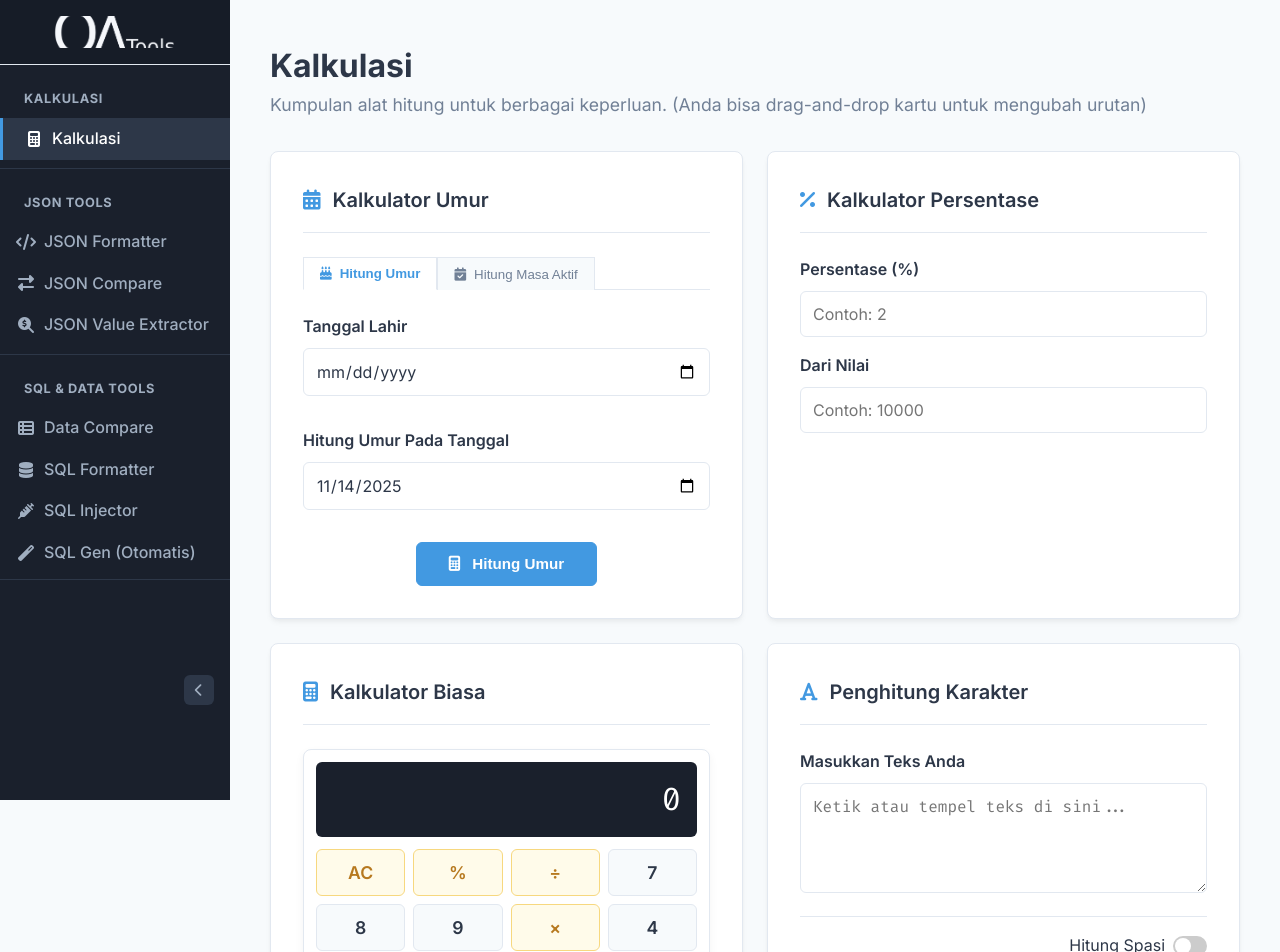
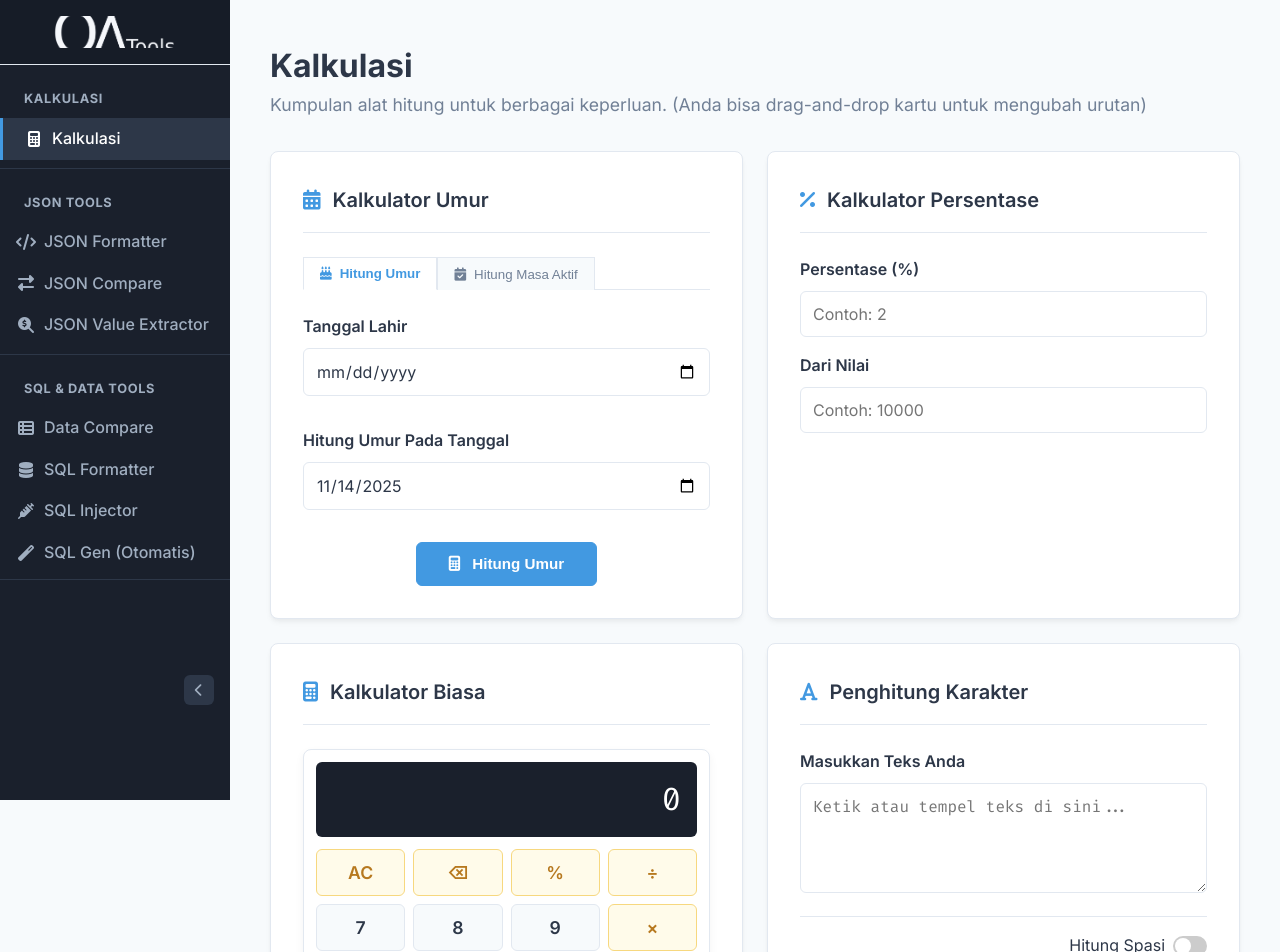
Before and after one commit to rifqi23ahmad/QATools, a React (Vite) app: page /kalkulasi in a window 1280 px wide. Shown: the top 952 px of the page. Built offline with nearby package versions, Linux system fonts and the light colour scheme.

Commit message:
enhance calculator

```diff
--- a/src/tools/StandardCalculator.jsx
+++ b/src/tools/StandardCalculator.jsx
@@ -1,117 +1,255 @@
 import React, { useState } from 'react';
+// Impor CSS Module
 import styles from './StandardCalculator.module.css';
 
-// Fungsi untuk melakukan perhitungan
-const calculate = (op1, op2, operator) => {
-  switch (operator) {
-    case '+': return op1 + op2;
-    case '-': return op1 - op2;
-    case '*': return op1 * op2;
-    case '/': return op1 / op2;
-    default: return op2;
+// kalkulasi dasar
+const calculate = (a, b, op) => {
+  switch (op) {
+    case '+': return a + b;
+    case '-': return a - b;
+    case '*': return a * b;
+    case '/': return a / b;
+    default: return b;
   }
 };
 
+const opToDisplay = (op) => {
+  if (!op) return '';
+  if (op === '*') return '×';
+  if (op === '/') return '÷';
+  if (op === '-') return '−';
+  return op; // '+'
+};
+
 function StandardCalculator() {
-  const [display, setDisplay] = useState('0');
-  const [operand1, setOperand1] = useState(null);
-  const [operator, setOperator] = useState(null);
+  // Semua yang kita butuhkan: operand1 (number), operator (char), operand2 (string sementara),
+  // waitingForOperand2=true berarti layar sekarang hanya menampilkan simbol operator
+  const [display, setDisplay] = useState('0');     // apa yang terlihat di layar utama (string)
+  const [operand1, setOperand1] = useState(null);   // number atau null
+  const [operator, setOperator] = useState(null);   // '+','-','*','/' atau null
+  const [operand2, setOperand2] = useState('');     // string (kosong jika belum mulai mengetik operand2)
   const [waitingForOperand2, setWaitingForOperand2] = useState(false);
 
-  const inputDigit = (digit) => {
-    if (waitingForOperand2) {
-      setDisplay(String(digit));
-      setWaitingForOperand2(false);
-    } else {
-      setDisplay(display === '0' ? String(digit) : display + digit);
+  const clearAll = () => {
+    setDisplay('0');
+    setOperand1(null);
+    setOperator(null);
+    setOperand2('');
+    setWaitingForOperand2(false);
+  };
+
+  const handleBackspace = () => {
+    // Jangan izinkan backspace ketika layar hanya menampilkan simbol operator
+    if (waitingForOperand2) return;
+
+    // Jika sedang mengetik operand2
+    if (operator && operand1 != null) {
+      if (operand2.length > 1) {
+        const nextOp2 = operand2.slice(0, -1);
+        setOperand2(nextOp2);
+        setDisplay(`${operand1} ${opToDisplay(operator)} ${nextOp2}`);
+      } else if (operand2.length === 1) {
+        // hapus semua operand2 -> kembali tampil simbol operator
+        setOperand2('');
+        setWaitingForOperand2(true);
+        setDisplay(opToDisplay(operator));
+      } else {
+        // tidak ada operand2 (fallthrough) - tidak seharusnya terjadi karena waitingForOperand2 akan true
+        setDisplay(opToDisplay(operator));
+        setWaitingForOperand2(true);
+      }
+      return;
+    }
+
+    // Jika tidak ada operator (ketik angka pertama)
+    if (!operator) {
+      if (display.length <= 1 || (display.length === 2 && display.startsWith('-'))) {
+        setDisplay('0');
+      } else {
+        setDisplay(display.slice(0, -1));
+      }
     }
   };
 
-  const inputDecimal = () => {
-    if (waitingForOperand2) {
-      setDisplay('0.');
+  const inputDigit = (digit) => {
+    const d = String(digit);
+
+    // Jika layar sekarang menampilkan simbol operator, mulai mengetik operand2
+    if (waitingForOperand2 && operand1 != null && operator) {
+      const nextOp2 = d;
+      setOperand2(nextOp2);
       setWaitingForOperand2(false);
+      setDisplay(`${operand1} ${opToDisplay(operator)} ${nextOp2}`);
       return;
     }
+
+    // Jika sedang mengetik operand2
+    if (operator && operand1 != null) {
+      const nextOp2 = operand2 === '' ? d : operand2 + d;
+      setOperand2(nextOp2);
+      setDisplay(`${operand1} ${opToDisplay(operator)} ${nextOp2}`);
+      return;
+    }
+
+    // Tidak ada operator: kita sedang mengetik operand1 (display berisi operand1)
+    const next = display === '0' ? d : display + d;
+    setDisplay(next);
+  };
+
+  const inputDecimal = () => {
+    // Jika layar menampilkan simbol operator -> mulai operand2 dengan '0.'
+    if (waitingForOperand2 && operand1 != null && operator) {
+      setOperand2('0.');
+      setWaitingForOperand2(false);
+      setDisplay(`${operand1} ${opToDisplay(operator)} 0.`);
+      return;
+    }
+
+    if (operator && operand1 != null) {
+      if (operand2.includes('.')) return;
+      const next = operand2 === '' ? '0.' : operand2 + '.';
+      setOperand2(next);
+      setDisplay(`${operand1} ${opToDisplay(operator)} ${next}`);
+      return;
+    }
+
+    // tanpa operator, decimal untuk operand1
     if (!display.includes('.')) {
       setDisplay(display + '.');
     }
   };
 
-  const clearAll = () => {
-    setDisplay('0');
+  const handlePercent = () => {
+    // Terapkan percent pada angka yang sedang diketik: operand2 jika ada, selain itu operand1/display
+    if (operator && operand1 != null && !waitingForOperand2) {
+      const val = parseFloat(operand2 || '0') / 100;
+      const valStr = String(val);
+      setOperand2(valStr);
+      setDisplay(`${operand1} ${opToDisplay(operator)} ${valStr}`);
+      return;
+    }
+
+    // tidak ada operator atau masih menampilkan operator -> apply pada display as number
+    const cur = parseFloat(display) || 0;
+    const res = cur / 100;
+    setDisplay(String(res));
+  };
+
+  const performOperation = (nextOperator) => {
+    // Jika belum ada operand1, set operand1 dari display (as number), kemudian tampilkan operator simbol
+    if (operand1 == null) {
+      const val = parseFloat(display) || 0;
+      setOperand1(val);
+      setOperator(nextOperator);
+      setOperand2('');
+      setWaitingForOperand2(true);
+      setDisplay(opToDisplay(nextOperator));
+      return;
+    }
+
+    // Jika kita sedang menampilkan simbol operator (waitingForOperand2 true), berarti user mengganti operator
+    if (waitingForOperand2) {
+      setOperator(nextOperator);
+      setDisplay(opToDisplay(nextOperator));
+      return;
+    }
+
+    // Jika operand1 ada dan operand2 sudah diketik -> hitung dulu, lalu set operand1=result dan tampilkan operator simbol
+    if (operator && operand2 !== '') {
+      const a = operand1;
+      const b = parseFloat(operand2) || 0;
+      const result = calculate(a, b, operator);
+      setOperand1(result);
+      setOperator(nextOperator);
+      setOperand2('');
+      setWaitingForOperand2(true);
+      setDisplay(opToDisplay(nextOperator));
+      return;
+    }
+
+    // fallback: jika tidak ada operand2 tapi ada operand1, ganti operator
+    setOperator(nextOperator);
+    setWaitingForOperand2(true);
+    setDisplay(opToDisplay(nextOperator));
+  };
+
+  const handleEquals = () => {
+    // tidak ada operator -> tidak ada aksi
+    if (!operator || operand1 == null) return;
+
+    // jika user menekan = saat layar hanya menampilkan operator (tidak mengetik operand2),
+    // treat operand2 = operand1 (sesuai implementasi sebelumnya)
+    const right = (waitingForOperand2 || operand2 === '') ? operand1 : parseFloat(operand2 || '0');
+
+    const result = calculate(operand1, right, operator);
+
+    // tampilkan hasil di layar utama dan reset semua state (tidak ada history terpisah)
+    setDisplay(String(result));
     setOperand1(null);
     setOperator(null);
+    setOperand2('');
     setWaitingForOperand2(false);
   };
 
-  const handlePercent = () => {
-    // Mengubah angka di display menjadi persen (dibagi 100)
-    setDisplay(String(parseFloat(display) / 100));
-    setWaitingForOperand2(false);
+  const handleKeyDown = (e) => {
+    e.preventDefault();
+    const key = e.key;
+    if (key >= '0' && key <= '9') { inputDigit(key); return; }
+    if (key === '.') { inputDecimal(); return; }
+    if (key === '+') { performOperation('+'); return; }
+    if (key === '-') { performOperation('-'); return; }
+    if (key === '*') { performOperation('*'); return; }
+    if (key === '/') { performOperation('/'); return; }
+    if (key === '%') { handlePercent(); return; }
+    if (key === 'Enter' || key === '=') { handleEquals(); return; }
+    if (key === 'Escape') { clearAll(); return; }
+    if (key === 'Backspace') { handleBackspace(); return; }
   };
 
-  const performOperation = (nextOperator) => {
-    const inputValue = parseFloat(display);
-
-    if (operand1 == null) {
-      setOperand1(inputValue);
-    } else if (operator) {
-      const result = calculate(operand1, inputValue, operator);
-      setDisplay(String(result));
-      setOperand1(result);
-    }
-
-    setWaitingForOperand2(true);
-    setOperator(nextOperator);
-  };
-
-  const handleEquals = () => {
-    const inputValue = parseFloat(display);
-    if (operator && operand1 != null) {
-      const result = calculate(operand1, inputValue, operator);
-      setDisplay(String(result));
-      setOperand1(null); // Reset untuk perhitungan baru
-      setOperator(null);
-      setWaitingForOperand2(false);
-    }
-  };
-
+  // --- PERUBAHAN: Menambahkan tombol 'backspace' agar grid 4 kolom ---
   const buttons = [
     { id: 'clear', label: 'AC', class: styles.op, action: clearAll },
+    { id: 'backspace', label: '⌫', class: styles.op, action: handleBackspace }, // <-- TOMBOL BARU
     { id: 'percent', label: '%', class: styles.op, action: handlePercent },
     { id: 'divide', label: '÷', class: styles.op, action: () => performOperation('/') },
+
     { id: 'seven', label: '7', action: () => inputDigit(7) },
     { id: 'eight', label: '8', action: () => inputDigit(8) },
     { id: 'nine', label: '9', action: () => inputDigit(9) },
     { id: 'multiply', label: '×', class: styles.op, action: () => performOperation('*') },
+
     { id: 'four', label: '4', action: () => inputDigit(4) },
     { id: 'five', label: '5', action: () => inputDigit(5) },
     { id: 'six', label: '6', action: () => inputDigit(6) },
     { id: 'subtract', label: '−', class: styles.op, action: () => performOperation('-') },
+
     { id: 'one', label: '1', action: () => inputDigit(1) },
     { id: 'two', label: '2', action: () => inputDigit(2) },
     { id: 'three', label: '3', action: () => inputDigit(3) },
     { id: 'add', label: '+', class: styles.op, action: () => performOperation('+') },
+
     { id: 'zero', label: '0', class: styles.zero, action: () => inputDigit(0) },
     { id: 'decimal', label: '.', action: inputDecimal },
     { id: 'equals', label: '=', class: styles.op, action: handleEquals },
   ];
+  // --- AKHIR PERUBAHAN ---
 
   return (
-    <div className={styles.standardCalculator}>
+    <div className={styles.standardCalculator} tabIndex="0" onKeyDown={handleKeyDown}>
       <div className={styles.calcDisplay}>
         {display}
       </div>
+
       <div className={styles.standardCalculatorGrid}>
-        {buttons.map(btn => (
+        {buttons.map((b) => (
           <button
-            key={btn.id}
-            id={btn.id}
-            className={`${styles.calcButton} ${btn.class || ''}`}
-            onClick={btn.action}
+            key={b.id}
+            id={b.id}
+            className={`${styles.calcButton} ${b.class || ''}`} // Menggunakan b.class
+            onClick={b.action}
+            aria-label={b.label}
           >
-            {btn.label}
+            {b.label}
           </button>
         ))}
       </div>
```
